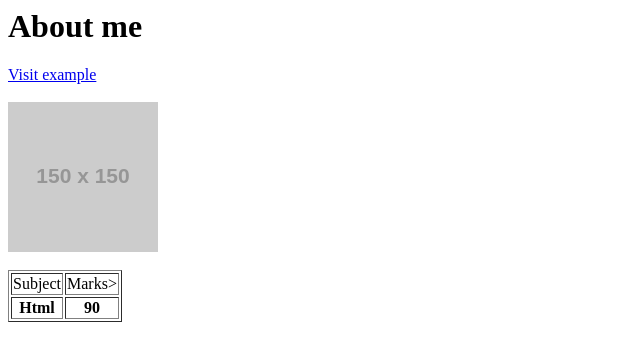
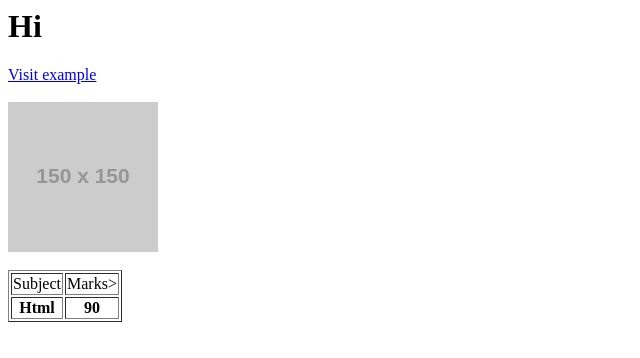
Before and after one commit to apurva1094/sample-project, a plain HTML site: page index.html in a window 1280 px wide. Shown: the whole page, without its empty margins (0-640 px from the left). Drawn offline with Linux system fonts and the light colour scheme; placeholder pictures from the web are drawn by us.

Commit message:
Change heading from 'About me' to 'Hi'

```diff
--- a/index.html
+++ b/index.html
@@ -4,7 +4,7 @@
 <title> My Info page</title>
 </head>
 <body>
-<h1> About me</h1>
+<h1> Hi</h1>
 <a href =https://www.example.com/>Visit example</a><br><br>
 <img src=https://via.placeholder.com/150 alt="Sample Image"><br><br>
 <table border="1">
```
